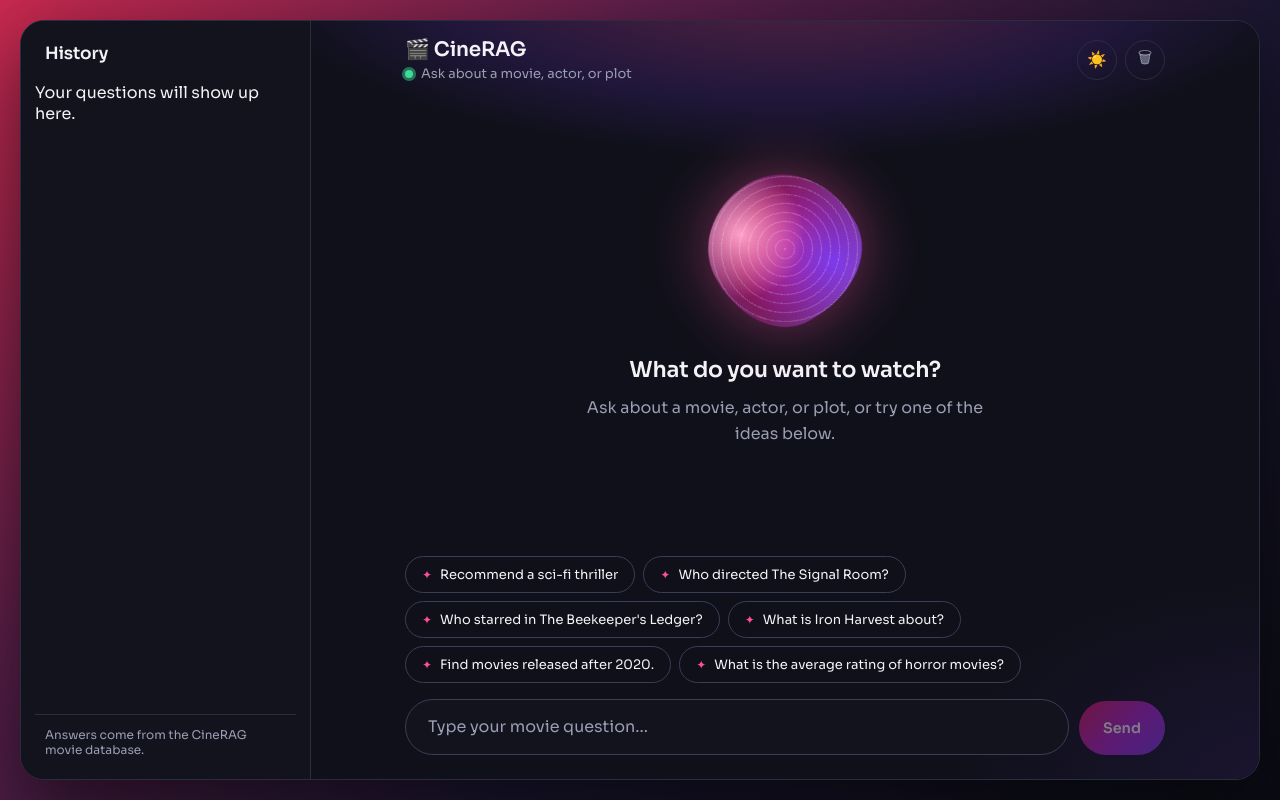
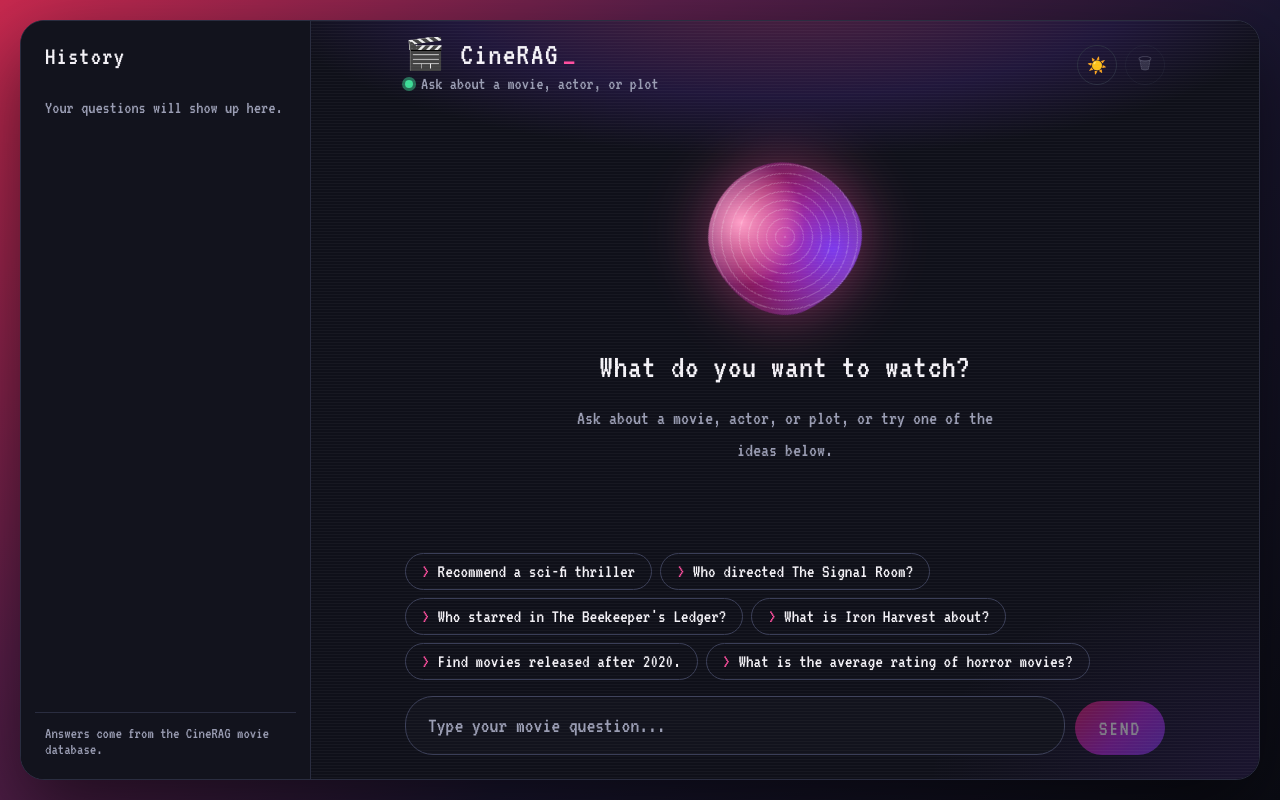
Before and after one commit to yusrababari/CineRAG, a React (Vite) app: page / in a window 1280 px wide. Built offline with nearby package versions, Linux system fonts and the light colour scheme; the HTML template or start-up script is replaced by a standard one.

Commit message:
added terminal theme

```diff
--- a/src/index.css
+++ b/src/index.css
@@ -874,3 +874,149 @@ html, body {
   .message.user, .chat-input-area button, .sidebar-link { border: 1px solid ButtonText; }
   .sidebar-link::before { display: none; }
 }
+/* ==========================================================================
+   Additions for the updated Chat component. Paste at the END of index.css.
+   ========================================================================== */
+
+/* Bot answers contain newlines (bullet lines): keep them */
+.message p { white-space: pre-line; }
+
+/* Sidebar rows are <button>s now: reset native button look */
+.sidebar button.sidebar-link {
+  width: 100%;
+  font-family: inherit;
+  text-align: left;
+  cursor: pointer;
+}
+
+.sidebar button.sidebar-link:disabled { opacity: .5; cursor: not-allowed; }
+.sidebar button.sidebar-link::after   { content: '↺'; }
+
+/* Long questions get an ellipsis instead of wrapping the card */
+.sidebar-label {
+  overflow: hidden;
+  text-overflow: ellipsis;
+  white-space: nowrap;
+}
+
+.sidebar-empty {
+  padding: 8px 10px;
+  font-size: 13px;
+  line-height: 1.5;
+  color: var(--text-muted);
+}
+
+/* Header buttons that are disabled (Clear chat with nothing to clear) */
+.icon-btn:disabled { opacity: .4; cursor: not-allowed; }
+
+/* On phones, don't spend a whole row on an empty history strip */
+@media (max-width: 900px) {
+  .sidebar.is-empty { display: none; }
+  .sidebar button.sidebar-link { width: auto; }
+  .sidebar-label { max-width: 200px; }
+}
+/* ==========================================================================
+   Retro terminal theme. Paste at the very END of index.css (after the
+   additions block) so it overrides the earlier sizes.
+   Needs the VT323 font (already in the <link> snippet from before).
+   VT323 is a tall, narrow pixel font, so every size below is scaled up.
+   ========================================================================== */
+
+:root {
+  --font-body: 'VT323', 'Courier New', ui-monospace, monospace;
+  --font-mono: 'Fira Code', ui-monospace, Menlo, Consolas, monospace; /* code blocks stay readable */
+}
+
+html, body { font-size: 18px; -webkit-font-smoothing: none; }
+
+/* Header: blinking block-cursor after the title */
+.chat-header h2 {
+  font-size: clamp(26px, 3vw, 32px);
+  font-weight: 400;
+  letter-spacing: .04em;
+  line-height: 1.1;
+}
+
+.chat-header h2::after {
+  content: '_';
+  margin-left: 4px;
+  color: var(--glow);
+  animation: blink 1s steps(2, start) infinite;
+}
+
+.chat-header p { font-size: 18px; }
+
+/* Messages */
+.message {
+  font-size: 21px;
+  line-height: 1.35;
+  letter-spacing: .01em;
+}
+
+.timestamp { font-size: 16px; }
+
+.message-actions button { font-size: 17px; }
+
+/* Typing line reads like a shell prompt */
+.typing-indicator { font-style: normal; }
+
+/* Empty state */
+.empty-state h3 { font-size: 34px; font-weight: 400; letter-spacing: .02em; }
+.empty-state p  { font-size: 20px; }
+
+/* Chips: shell-prompt style */
+.suggestion-chip { font-size: 19px; padding: 8px 16px; }
+.suggestion-chip::before { content: '>'; font-size: 19px; }
+
+/* Composer */
+.chat-input-area input,
+.chat-input-area textarea { font-size: 22px; padding: 12px 22px; }
+
+.chat-input-area button {
+  font-size: 22px;
+  font-weight: 400;
+  letter-spacing: .08em;
+  text-transform: uppercase;
+}
+
+/* Sidebar */
+.sidebar-title  { font-size: 26px; font-weight: 400; letter-spacing: .04em; }
+.sidebar-link   { font-size: 19px; font-weight: 400; }
+.sidebar-empty  { font-size: 18px; }
+.sidebar-footer { font-size: 16px; }
+
+.toast { font-size: 18px; }
+.char-counter { font-size: 16px; }
+
+.sentiment-badge { font-size: 18px; }
+
+/* Faint CRT scanlines over the chat (static, pointer-transparent) */
+.chat-container::after {
+  content: '';
+  position: absolute;
+  inset: 0;
+  z-index: 4;
+  pointer-events: none;
+  background: repeating-linear-gradient(
+    to bottom,
+    rgba(255, 255, 255, .035) 0,
+    rgba(255, 255, 255, .035) 1px,
+    transparent 1px,
+    transparent 3px
+  );
+}
+
+[data-theme="light"] .chat-container::after {
+  background: repeating-linear-gradient(
+    to bottom,
+    rgba(120, 30, 70, .045) 0,
+    rgba(120, 30, 70, .045) 1px,
+    transparent 1px,
+    transparent 3px
+  );
+}
+
+@media (max-width: 560px) {
+  .message { font-size: 20px; }
+  .chat-header h2 { font-size: 26px; }
+}
```
